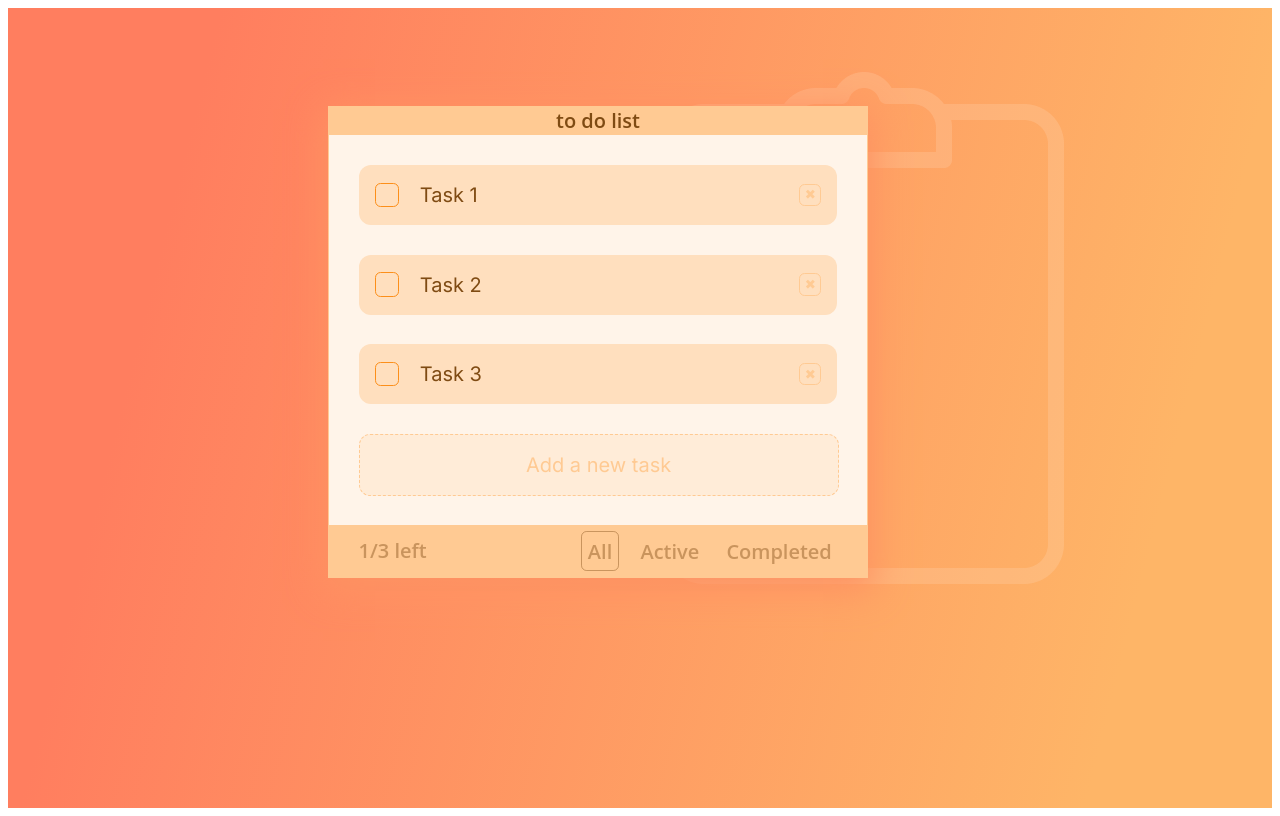
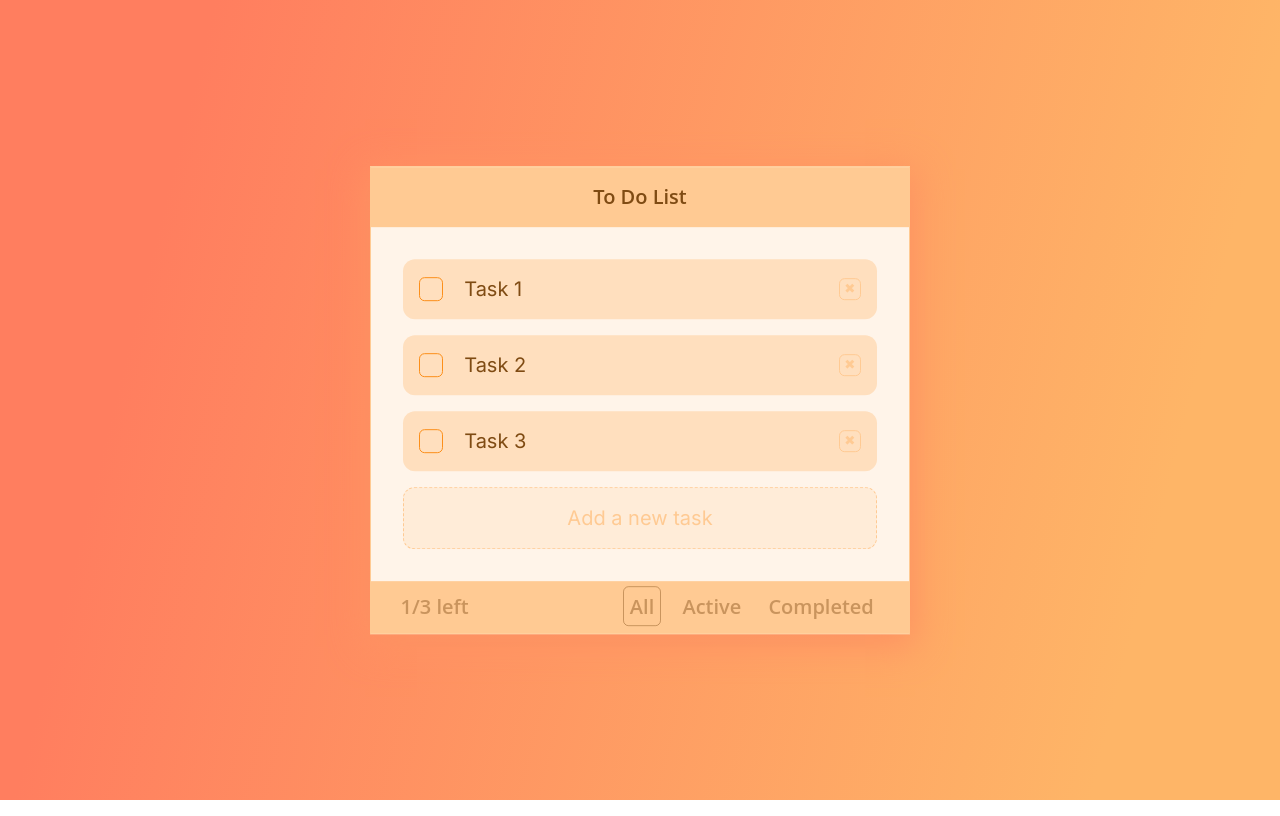
Before and after one commit to MaksimKarpuk/TD, a Vue app: page / in a window 1280 px wide. Built offline with nearby package versions, Linux system fonts and the light colour scheme.

Commit message:
feature/TD-1

```diff
--- a/src/assets/styles/style.scss
+++ b/src/assets/styles/style.scss
@@ -10,6 +10,8 @@ $boaderOrange:#fe9262;
 $addWhite: #ffecd8;
 
 body {
+    padding: 0;
+    margin: 0;
     font-size: 16px;
     font-weight: 400;
     line-height: 24px;
--- a/src/components/ToDo.vue
+++ b/src/components/ToDo.vue
@@ -1,10 +1,15 @@
 <template>
   <div class="content">
-    <div class="folder">
-      <img src="../assets/images/folder.png" class="folderImage" />
-    </div>
     <div class="boader">
-      <div class="boaderHeader">to do list</div>
+      <!-- <div class="folder">
+        <img
+          src="../assets/images/folder.png"
+          class="folderImage"
+          width="400"
+          height="512"
+        />
+      </div> -->
+      <div class="boaderHeader">To Do List</div>
       <div class="boaderMain">
         <div class="boaderMainContent">
           <div class="boaderMainContentInfo">
@@ -45,25 +50,27 @@
           </div>
           <button class="boaderMainContentButton"></button>
         </div>
-        <input
-          type="text"
-          class="boaderMainContentAdd"
-          placeholder="Add a new task"
-        />
+        <div class="input">
+          <input
+            type="text"
+            class="boaderMainContentAdd"
+            placeholder="Add a new task"
+          />
+        </div>
       </div>
       <div class="boaderFooter">
         <div class="boaderFooterText">1/3 left</div>
         <div class="boaderFooterOptions">
           <label class="boaderFooterOptionsForm">
-            <input type="radio" class="boaderFooterOptionsFormRadio" checked />
+            <input type="radio" name="radio" class="boaderFooterOptionsFormRadio" checked />
             <span class="boaderFooterOptionsFormLabel">All</span>
           </label>
           <label class="boaderFooterOptionsForm">
-            <input type="radio" class="boaderFooterOptionsFormRadio" />
+            <input type="radio" name="radio" class="boaderFooterOptionsFormRadio" />
             <span class="boaderFooterOptionsFormLabel">Active</span>
           </label>
           <label class="boaderFooterOptionsForm">
-            <input type="radio" class="boaderFooterOptionsFormRadio" />
+            <input type="radio" name="radio" class="boaderFooterOptionsFormRadio" />
             <span class="boaderFooterOptionsFormLabel">Completed</span>
           </label>
         </div>
@@ -75,50 +82,53 @@
 <style lang="scss">
 @import "../assets/styles/style.scss";
 .content {
-  position: relative;
-  z-index: 0;
-  max-width: 100vw;
   height: 100vh;
   background: linear-gradient(104.11deg, #ff7e5f 14.52%, #feb567 87.26%);
-  .folder {
-    &Image {
-      position: absolute;
-      left: 37.5rem;
-      top: 4rem;
-      z-index: 1;
-      max-width: 25rem;
-      max-height: 32rem;
-      padding: 0 3.5rem;
-    }
-  }
   .boader {
     position: relative;
     z-index: 2;
+    left: 50%;
+    top: 50%;
+    transform: translate(-50%, -50%);
     max-width: 33.75rem;
-    left: 20rem;
-    top: 6.15rem;
-    background: $boaderWhite;
+    background-color: $boaderWhite;
     border: 0.0625rem solid $lightOrange;
     box-sizing: border-box;
     box-shadow: 0 0.5rem 2.1rem 0.3rem $boaderOrange;
-    &Header {
+    // .folder {
+    //   position: absolute;
+    //   z-index: 1;
+    //   right: -15rem;
+    //   top: -4rem;
+    //   max-width: 25rem;
+    //   max-height: 32rem;
+    //   padding: 0 3.5rem;
+    //   img {
+    //     width:100%;
+    //     height: 100%;
+    //   }
+    // }
+    .boaderHeader {
       text-align: center;
       font-weight: 600;
       font-size: 1.25rem;
       line-height: 1.75rem;
       color: $brown;
       background: $lightOrange;
+      padding: 1rem 0;
     }
-    &Main {
+    .boaderMain {
+      padding: 2rem;
       &Content {
-        margin: 1.85rem 1.85rem 0.925rem 1.85rem;
+        margin: 0 0 1rem 0;
         display: flex;
         justify-content: space-between;
         align-items: center;
         padding: 1rem;
         background: $whiteOrange;
         border-radius: 0.75rem;
-        .boaderMainContentInfo {
+
+        &Info {
           &Text {
             font-family: "Inter";
             font-size: 1.25rem;
@@ -129,19 +139,20 @@
             display: flex;
             gap: 1.3rem;
             align-items: center;
-            .boaderMainContentInfoFormCheckbox {
+            &Checkbox {
               width: 1.4rem;
               height: 1.4rem;
               display: none;
             }
-            .boaderMainContentInfoFormCheckboxHidden {
+            &CheckboxHidden {
               width: 1.4rem;
               height: 1.4rem;
               border: 0.0625rem solid $orange;
               border-radius: 0.35rem;
               position: relative;
+              cursor: pointer;
             }
-            .boaderMainContentInfoFormCheckboxHidden::before {
+            &CheckboxHidden::before {
               content: "\2713";
               display: flex;
               justify-content: center;
@@ -163,7 +174,7 @@
             }
           }
         }
-        .boaderMainContentButton {
+        &Button {
           width: 1.4rem;
           height: 1.4rem;
           border: 0.0625rem solid $lightOrange;
@@ -171,22 +182,21 @@
           color: $lightOrange;
           text-align: center;
           background: $whiteOrange;
+          cursor: pointer;
         }
-        .boaderMainContentButton::before {
+        &Button::before {
           content: "\2716";
           display: flex;
           justify-content: center;
           align-items: center;
         }
-        .boaderMainContentButton:focus {
+        &Button:focus {
           color: $orange;
           border: 0.0625rem solid $orange;
         }
       }
-      .boaderMainContentAdd {
-        max-width: 30rem;
+      &ContentAdd {
         width: 100%;
-        margin: 0.925rem 1.85rem 1.85rem 1.85rem;
         padding: 1rem;
         background: $addWhite;
         border: 0.0625rem dashed $lightOrange;
@@ -198,10 +208,10 @@
         line-height: 1.75rem;
         color: $brown;
       }
-      .boaderMainContentAdd::placeholder {
+      &ContentAdd::placeholder {
         color: $lightOrange;
       }
-      .boaderMainContentAdd:focus {
+      &ContentAdd:focus {
         outline: 0;
         border: none;
         background: $whiteOrange;
@@ -220,16 +230,16 @@
         line-height: 1.75rem;
         color: $brownRGBA;
       }
-      .boaderFooterOptions {
+      &Options {
         display: flex;
         gap: 1rem;
-        .boaderFooterOptionsForm {
-          .boaderFooterOptionsFormRadio {
+        &Form {
+          &Radio {
             width: 1rem;
             height: 1rem;
             display: none;
           }
-          .boaderFooterOptionsFormLabel {
+          &Label {
             font-weight: 600;
             font-size: 1.25rem;
             line-height: 1.75rem;
@@ -237,6 +247,7 @@
             border: none;
             border-radius: 0.35rem;
             padding: 0.35rem;
+            cursor: pointer;
           }
           .boaderFooterOptionsFormRadio:checked
             ~ .boaderFooterOptionsFormLabel {
```
Also changed, not shown: src/assets/images/folder.png.
